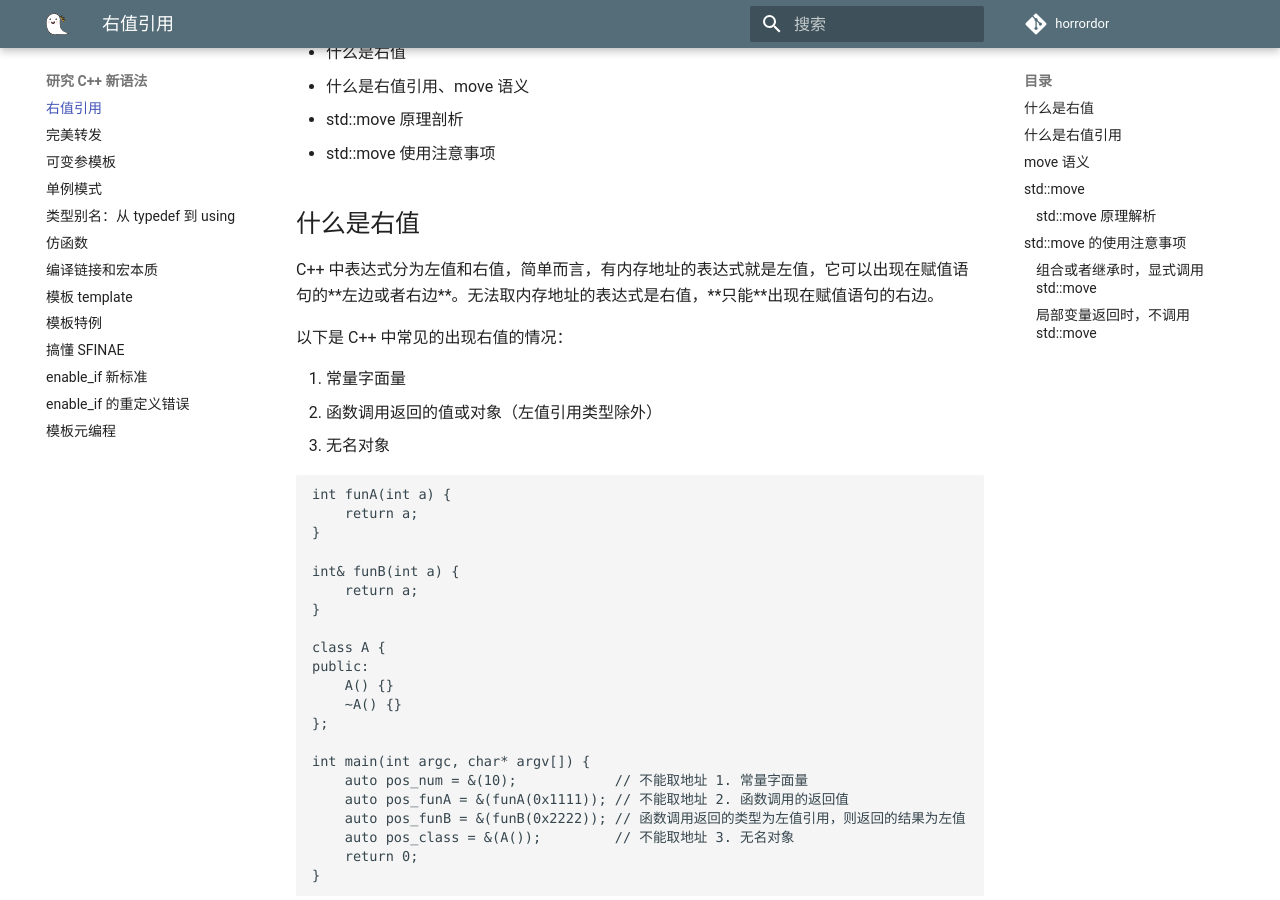
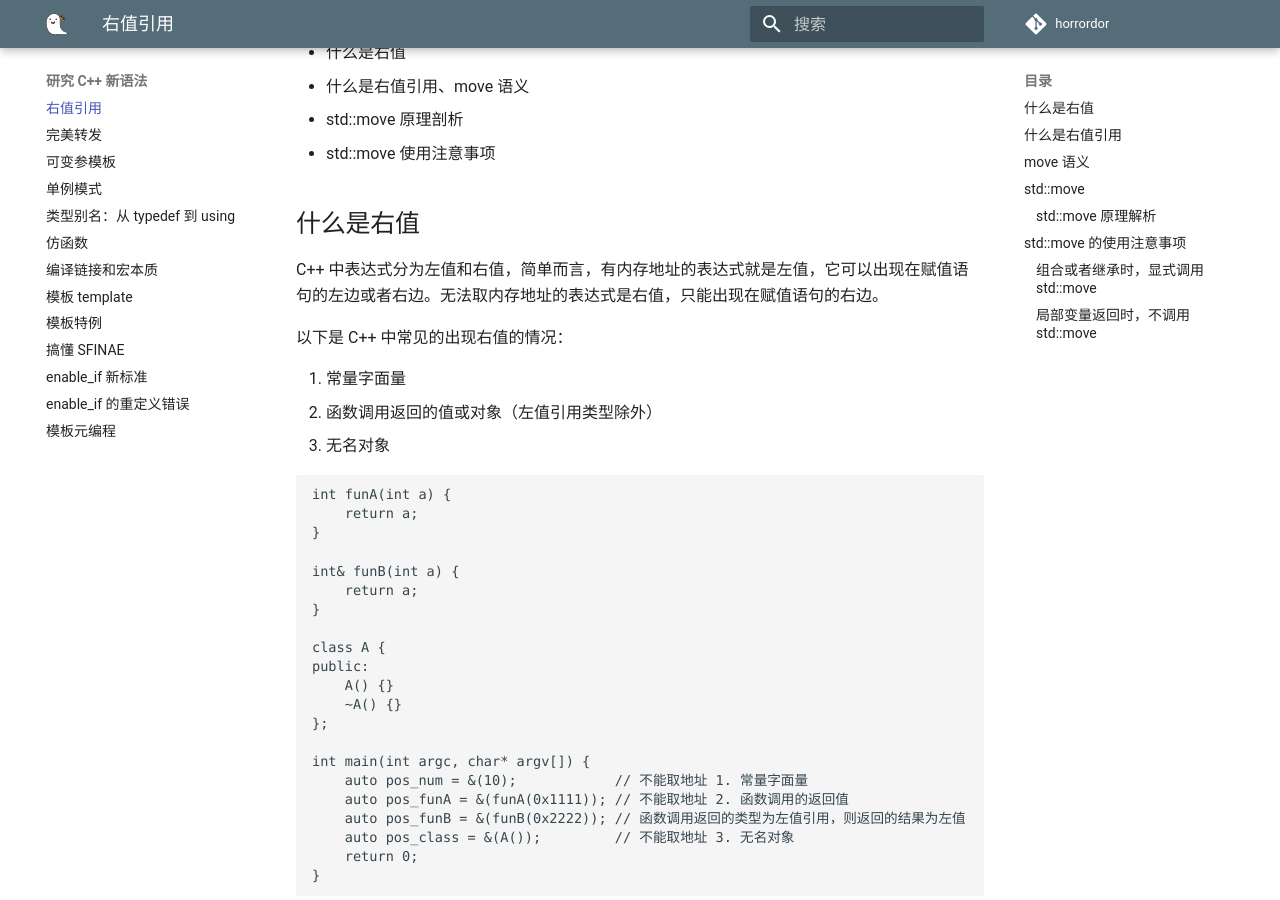
Before and after one commit to horrordor/blog, an MkDocs documentation site: the page built from docs/learn_cpp/01_rvalue_ref.md, in a window 1280 px wide and 900 px high, scrolled down 346 px. Built offline with MkDocs 1.6.1 and Material for MkDocs 9.7.7, drawn with Linux system fonts in a browser that asks for light colours; nearby versions of some CDN libraries; some web fonts are replaced; comment, search, counter and statistics services are not loaded; the version menu is left out.

Commit message:
坤器学习

```diff
--- a/docs/learn_cpp/01_rvalue_ref.md
+++ b/docs/learn_cpp/01_rvalue_ref.md
@@ -14,7 +14,7 @@
 
 ## 什么是右值
 
-C++ 中表达式分为左值和右值，简单而言，有内存地址的表达式就是左值，它可以出现在赋值语句的**左边或者右边**。无法取内存地址的表达式是右值，**只能**出现在赋值语句的右边。
+C++ 中表达式分为左值和右值，简单而言，有内存地址的表达式就是左值，它可以出现在赋值语句的左边或者右边。无法取内存地址的表达式是右值，只能出现在赋值语句的右边。
 
 以下是 C++ 中常见的出现右值的情况：
 
```
